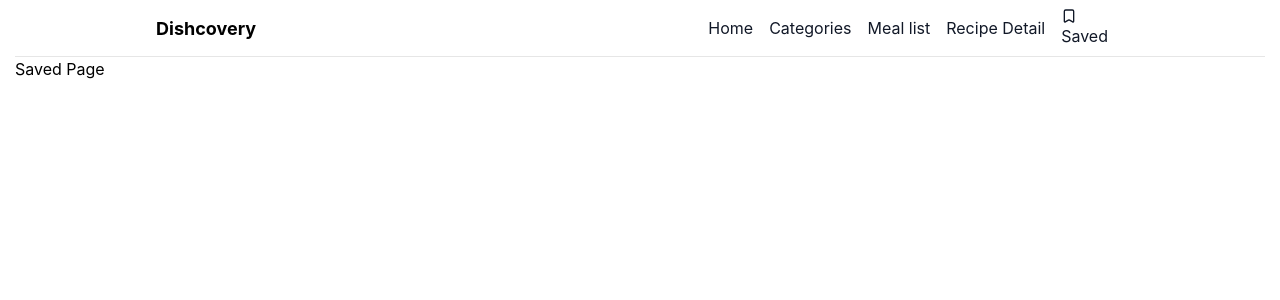
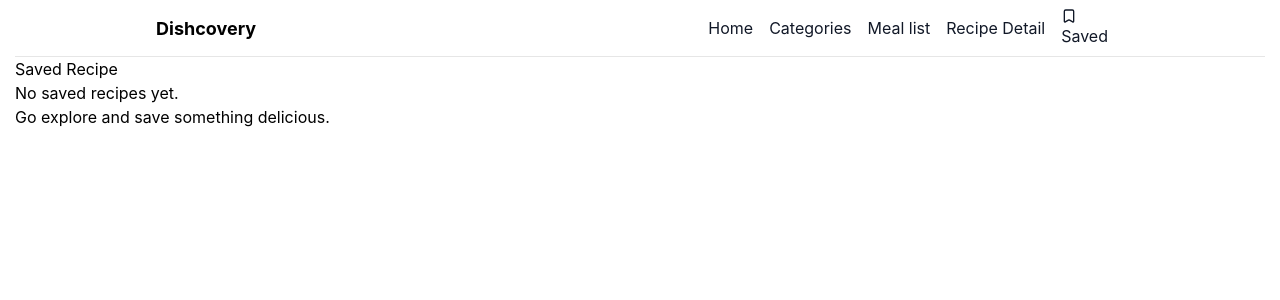
Before and after one commit to Gina-bun/Dishcovery, a React (Vite) app: page /saved in a window 1280 px wide. Shown: the top 300 px of the page. Built offline with nearby package versions, Linux system fonts and the light colour scheme.

Commit message:
feat: add saved recipe page

```diff
--- a/src/features/Saved/Saved.tsx
+++ b/src/features/Saved/Saved.tsx
@@ -1,14 +1,31 @@
-
-
+import { MealCard } from "../../components/MealCard/MealCard"
+import { useSavedMeals } from "../../context/SavedMealsContext"
 
 
 
 
 export function Saved(){
+    const {savedMeals} = useSavedMeals()
 
     return (
         <>
-        <h1>Saved Page</h1>
+        <h1>Saved Recipe</h1>
+        {savedMeals.length === 0 ? (
+            <div>
+                <p>No saved recipes yet.</p>
+                <p>Go explore and save something delicious.</p>
+            </div>
+        ) :
+        (
+            <div>
+                {
+                    savedMeals.map((meal) => (
+                        <MealCard key={meal.idMeal} meal={meal} />
+                    ))
+                }
+            </div>
+        )
+        }
         </>
     )
 }
```
